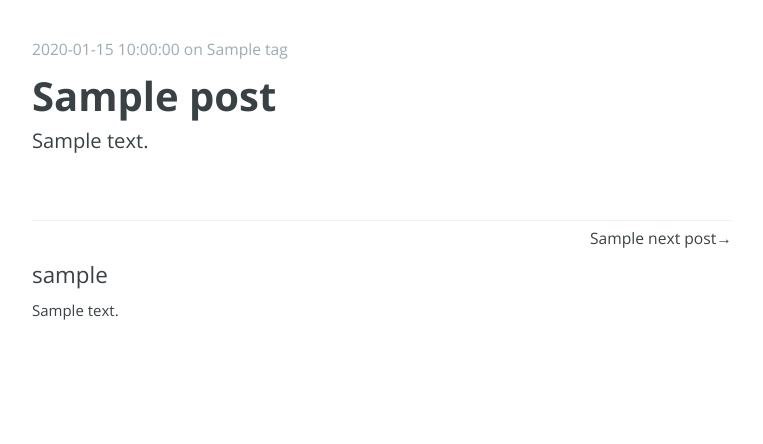
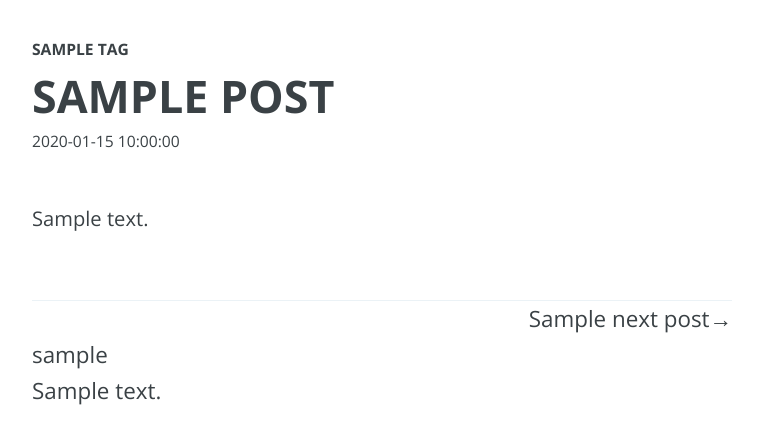
Before and after one commit to iwongu/blogae, a Python web app: template templates/post.html in a window 1280 px wide. Shown: the part 120-564 px from the top of the page, without its empty margins (258-1021 px from the left). Run offline with Jinja, Linux system fonts and the light colour scheme; the template is opened without the code that fills it: most values are stand-ins (such as "Sample title", 1, 10 or a date in 2020).

Commit message:
change some styles.

```diff
--- a/css/styles.css
+++ b/css/styles.css
@@ -65,13 +65,13 @@ blockquote {
 
 .content {
     margin: 1rem auto 4rem;
-    width: 80%;
+    width: 90%;
     max-width: 700px;
 }
 
 .blog-title {
     font-weight: 700;
-    font-size: 60px;
+    font-size: 3em;
 }
 
 .post {
@@ -80,26 +80,28 @@ blockquote {
     padding-top: 1rem;
 }
 
+.post header {
+    margin-bottom: 40px;
+}
+
 .post-title {
     font-weight: 700;
-    font-size: 40px;
+    font-size: 2em;
     margin: 10px 0;
+    text-transform: uppercase;
 }
 
 .post-metadata {
     font-size: 0.7em;
-    color: #9EABB3
+    text-transform: uppercase;
 }
-.post-metadata a {
-    color: #9EABB3
-}
-.post-metadata a:hover {
-    color: #57A3E8;
+.post-metadata.tags {
+    font-weight: 700;
 }
 
 .post-content {
     font-size: 0.9em;
-    line-height: 1.6em;
+    line-height: 1.8em;
 }
 
 .post-content img {
@@ -131,7 +133,6 @@ blockquote {
 }
 
 .nav {
-    font-size: 0.7em;
 }
 .nav_prev {
     display: inline-block;
@@ -182,5 +183,5 @@ blockquote {
 }
 
 .author-bio {
-    font-size: 15px;
+    font-size: 1em;
 }
--- a/data.py
+++ b/data.py
@@ -153,7 +153,7 @@ class Post(ndb.Model):
             self.date_published_converted = '%04d-%02d-%02dT%02d:%02d:%02dZ' % (
                 tt.tm_year, tt.tm_mon, tt.tm_mday, tt.tm_hour, tt.tm_min, tt.tm_sec)
         else:
-            self.date_published_converted = self.date_published.strftime('%d %b %Y')
+            self.date_published_converted = self.date_published.strftime('%d %B %Y')
 
         self.permalink_converted = '/%d/%02d/%s' % (
             self.date_published.year, self.date_published.month, self.permalink)
--- a/templates/base.html
+++ b/templates/base.html
@@ -26,16 +26,17 @@
       <article class="post">
         {% block post_header %}
         <header>
-	  <div class="post-metadata">
-	    {{post.date_published_converted}}
+          <div class="post-metadata tags">
             {% for tag in post.tags %}
-	      {% if loop.first %} on {% endif %}
               <a href="/tag/{{tag}}/">{{tag}}</a>
             {% endfor %}
           </div>
           {% block post_title %}
           <h1 class="post-title">{{post.title}}</h1>
           {% endblock %}
+          <div class="post-metadata published">
+            {{post.date_published_converted}}
+          </div>
         </header>
         {% endblock %}
         {% block post_content %}
```
Lines whose indentation alone changed are shown as unchanged.
